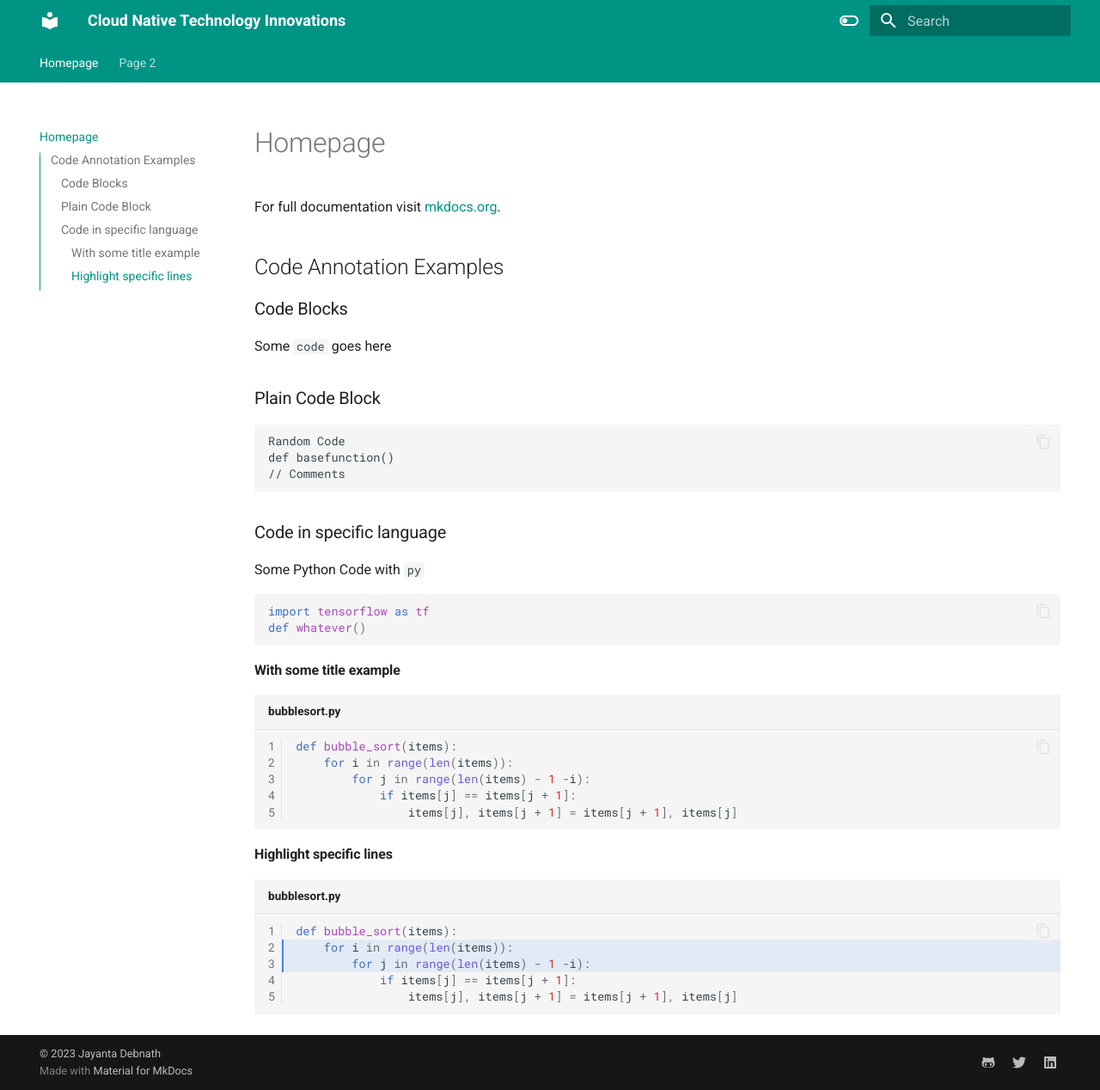
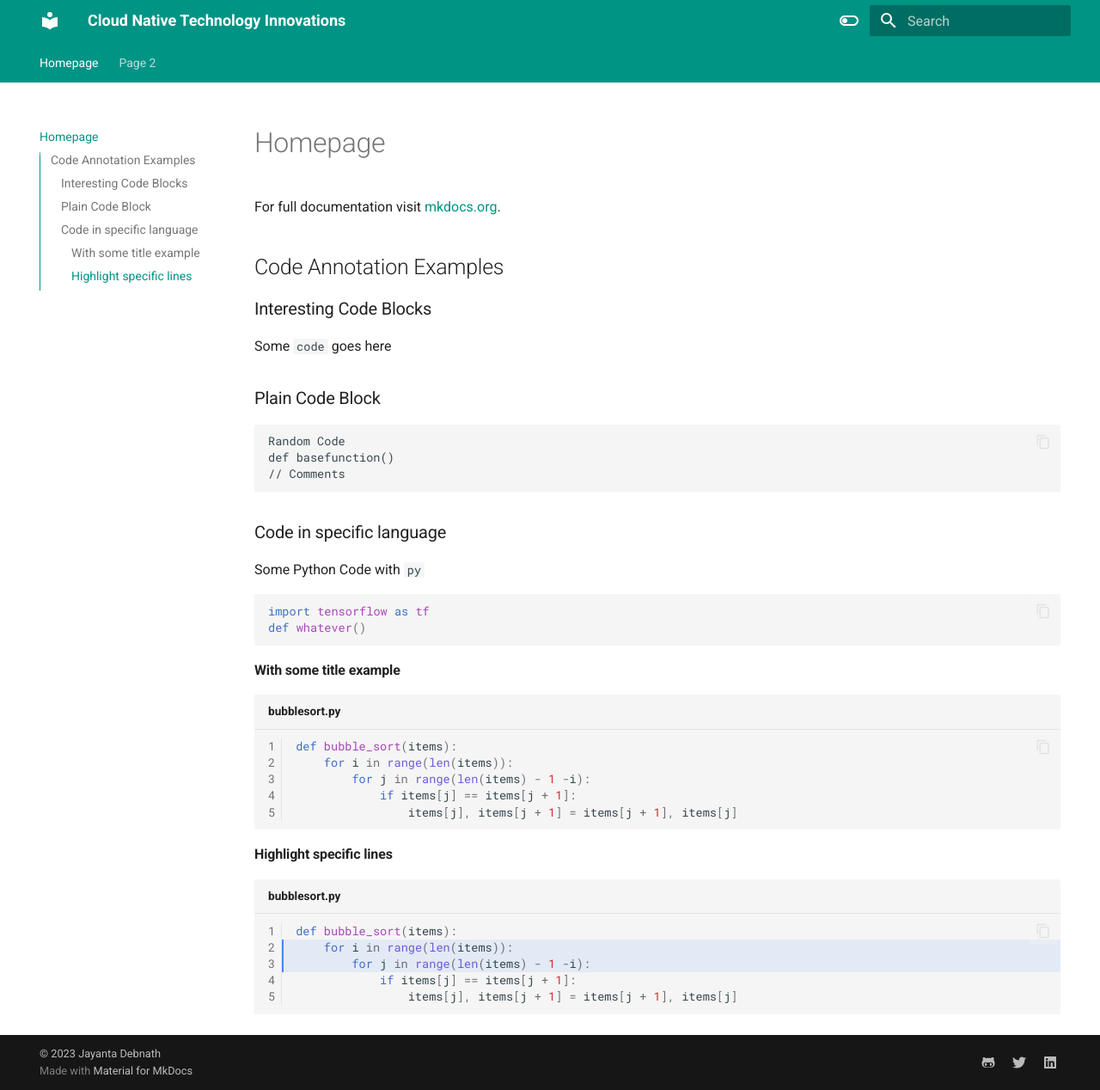
Before and after one commit to jdebnath21/technology-innovations, an MkDocs documentation site: the page built from docs/index.md, in a window 1280 px wide and 1268 px high. Shown: the whole window at 86% size. Built offline with MkDocs 1.6.1 and Material for MkDocs 9.7.7, drawn with Linux system fonts in a browser that asks for light colours.

Commit message:
Update index.md

```diff
--- a/docs/index.md
+++ b/docs/index.md
@@ -5,7 +5,7 @@ For full documentation visit [mkdocs.org](https://www.mkdocs.org).
 
 ## Code Annotation Examples
 
-### Code Blocks
+### Interesting Code Blocks
 
 Some `code` goes here
 
```
